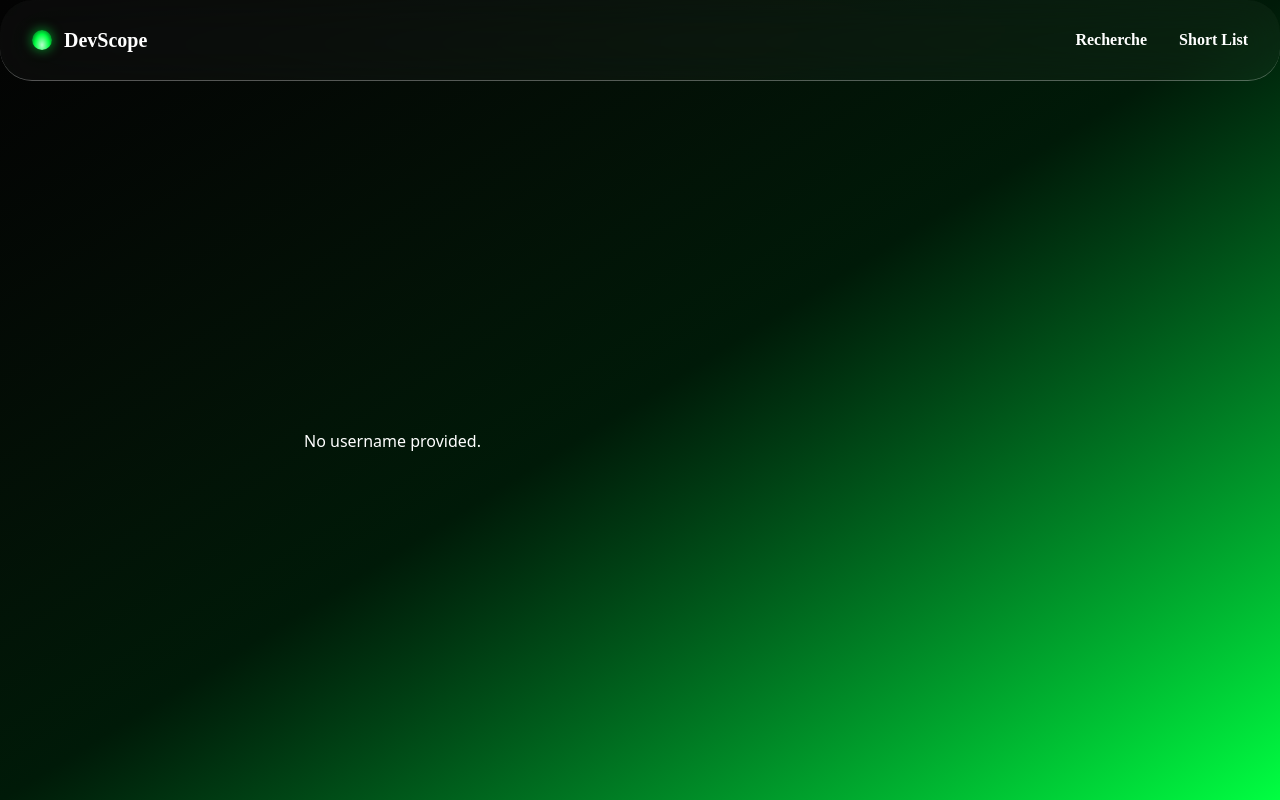
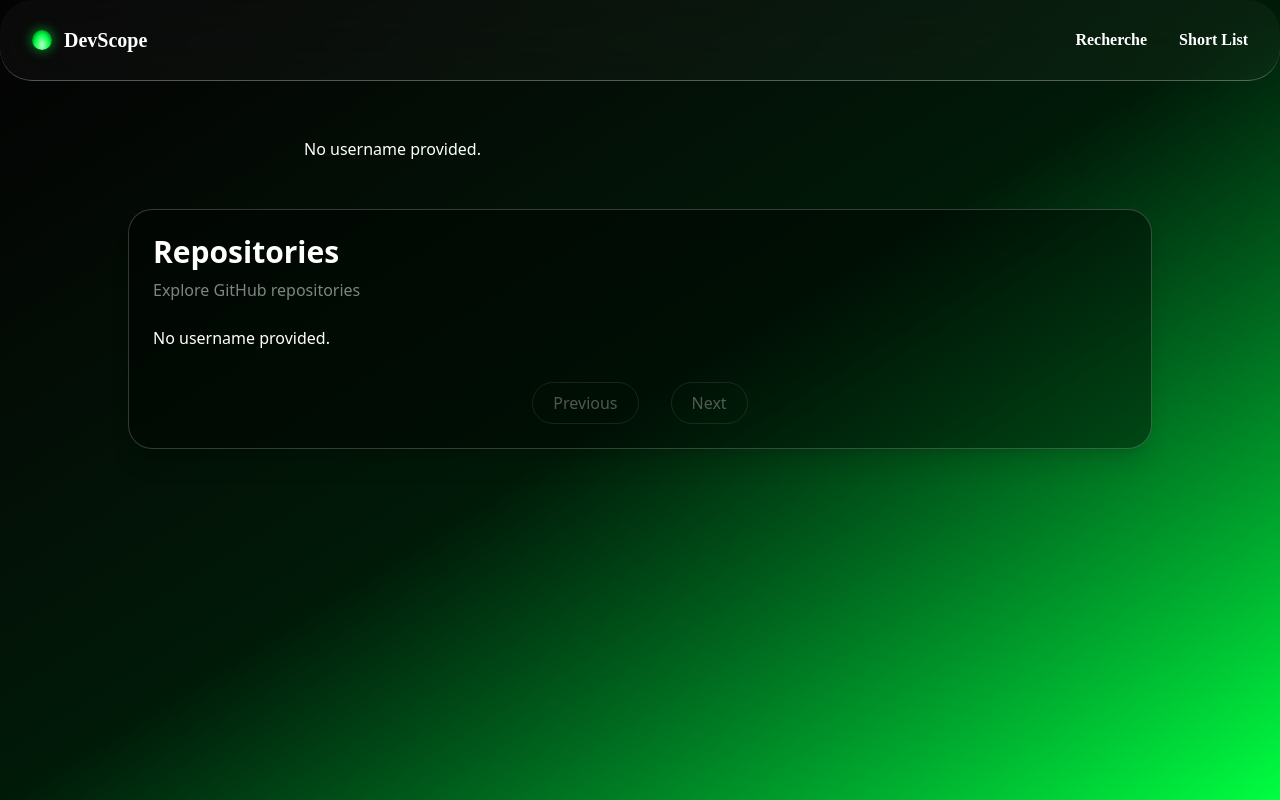
Before and after one commit to sara-jendade/DevScope, a plain HTML site: page recherche.html in a window 1280 px wide. Drawn offline with nearby package versions, Linux system fonts and the light colour scheme.

Commit message:
J'y ai apporté des modifications simples

```diff
--- a/recherche.html
+++ b/recherche.html
@@ -8,8 +8,10 @@
     <title>DevScope - Recherche</title>
 
     <script src="https://cdn.jsdelivr.net/npm/@tailwindcss/browser@4"></script>
+
     <script src="card.js" defer></script>
     <script src="search.js" defer></script>
+    <script src="repos.js" defer></script>
 </head>
 
 <body class="min-h-screen bg-gradient-to-br from-[#030303] via-[#001A08] to-[#00FF41] text-white flex flex-col">
@@ -19,65 +21,53 @@
         <nav class="flex h-20 items-center justify-between px-4 sm:px-8">
 
             <a href="index.html" class="flex items-center gap-3">
-
                 <div class="size-5 shrink-0 rounded-full bg-radial-[at_50%_75%] from-[#B7FFCB] via-[#00FF41] to-[#004D16] to-90% shadow-[0_0_12px_rgba(0,255,65,0.6)]"></div>
 
                 <span class="font-['Redaction'] text-xl font-bold text-white">
                     DevScope
                 </span>
-
             </a>
 
             <div class="flex items-center gap-4 sm:gap-8">
 
-                <a
-                    href="recherche.html"
-                    class="font-['Redaction'] text-base font-bold text-white transition-colors hover:text-[#00FF41]"
-                >
+                <a href="recherche.html"
+                    class="font-['Redaction'] text-base font-bold text-white transition-colors hover:text-[#00FF41]">
                     Recherche
                 </a>
 
-                <a
-                    href="shortlist.html"
-                    class="font-['Redaction'] text-base font-bold text-white transition-colors hover:text-[#00FF41]"
-                >
+                <a href="shortlist.html"
+                    class="font-['Redaction'] text-base font-bold text-white transition-colors hover:text-[#00FF41]">
                     Short List
                 </a>
 
+            </div>
         </nav>
-
     </header>
 
-    <main class="flex-1 flex flex-col items-center justify-center p-4">
+    <main class="flex-1 flex flex-col items-center p-4">
 
 
-        <div id="result" class="w-full max-w-2xl">
+        <div id="result" class="w-full max-w-2xl mt-10">
 
             <div class="rounded-3xl border border-white/20 bg-black/40 p-6 shadow-xl">
 
                 <div class="flex items-center gap-4">
 
-                    <img
-                        id="profile"
-                        src=""
-                        alt="GitHub avatar"
-                        class="size-20 rounded-full border-2 border-[#00FF41]"
-                    >
+                    <img id="profile" src="" alt="GitHub avatar"
+                        class="size-20 rounded-full border-2 border-[#00FF41]">
 
                     <div>
-                        <h2 id="name" class="text-2xl font-bold">
-                        </h2>
-
-                        <p id="username" class="text-[#00FF41]">
-                        </p>
+                        <h2 id="name" class="text-2xl font-bold"></h2>
+                        <p id="username" class="text-[#00FF41]"></p>
                     </div>
 
                 </div>
 
                 <p id="bio" class="my-1 text-white/70"></p>
-                <p id="company" class="text-l font-bold"  ></p>
+                <p id="company" class="text-l font-bold"></p>
                 <p id="location"></p>
                 <p id="created_at"></p>
+
                 <br>
 
                 <div class="grid grid-cols-3 gap-5 text-center">
@@ -97,23 +87,52 @@
                         <p class="text-sm text-white/50">Following</p>
                     </div>
 
-
-
                 </div>
 
-                <a
-                    id="link"
-                    href="#"
-                    target="_blank"
-                    class="mt-6 block rounded-full bg-[#00FF41] p-3 text-center font-bold text-black"
-                >
+                <a id="link" href="#" target="_blank"
+                    class="mt-6 block rounded-full bg-[#00FF41] p-3 text-center font-bold text-black">
                     View GitHub Profile
                 </a>
 
             </div>
-
         </div>
 
+
+
+
+        <section class="w-full max-w-5xl mt-12 rounded-3xl border border-white/20 bg-black/40 p-6 shadow-xl">
+
+            <h2 class="text-3xl font-bold mb-2">
+                Repositories
+            </h2>
+
+            <p class="text-white/50 mb-6">
+                Explore GitHub repositories
+            </p>
+
+            <div id="repos-list" class="grid grid-cols-1 md:grid-cols-2 gap-5">
+                <p class="text-white/50">Loading repositories...</p>
+            </div>
+
+            <div id="pagination" class="flex justify-center items-center gap-4 mt-8">
+
+                <button id="previous"
+                    class="rounded-full border border-white/30 px-5 py-2 hover:bg-[#00FF41] hover:text-black disabled:opacity-30">
+                    Previous
+                </button>
+
+                <span id="page-number" class="font-bold">
+                    Page 1
+                </span>
+
+                <button id="next"
+                    class="rounded-full border border-white/30 px-5 py-2 hover:bg-[#00FF41] hover:text-black disabled:opacity-30">
+                    Next
+                </button>
+
+            </div>
+
+        </section>
 
     </main>
 
```
